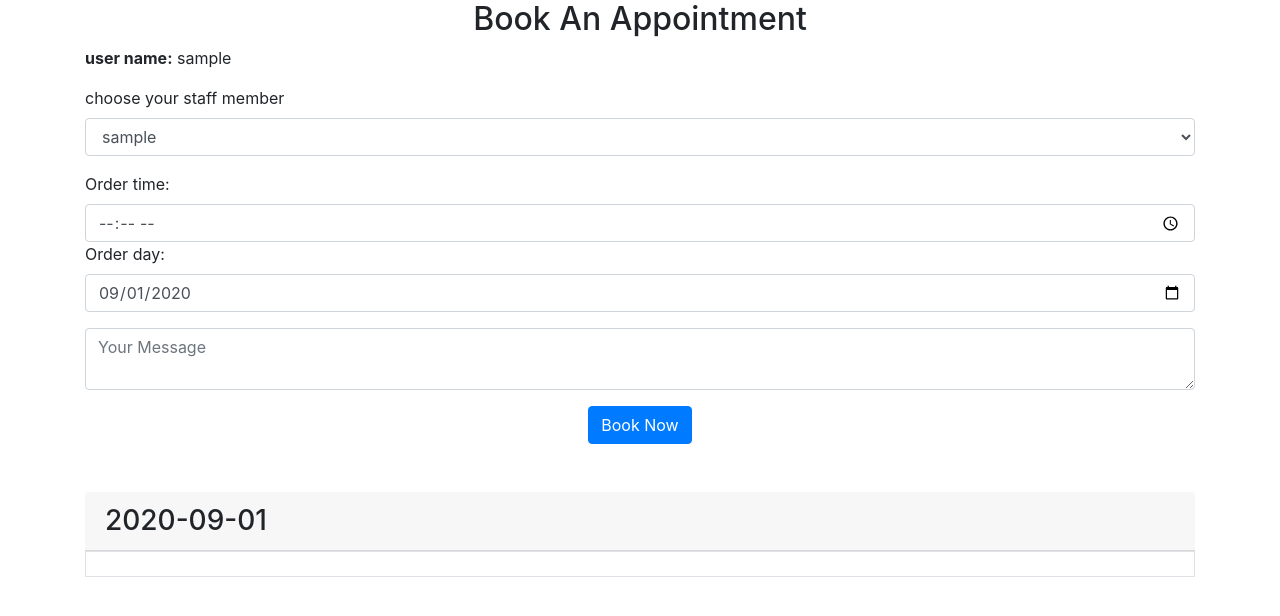
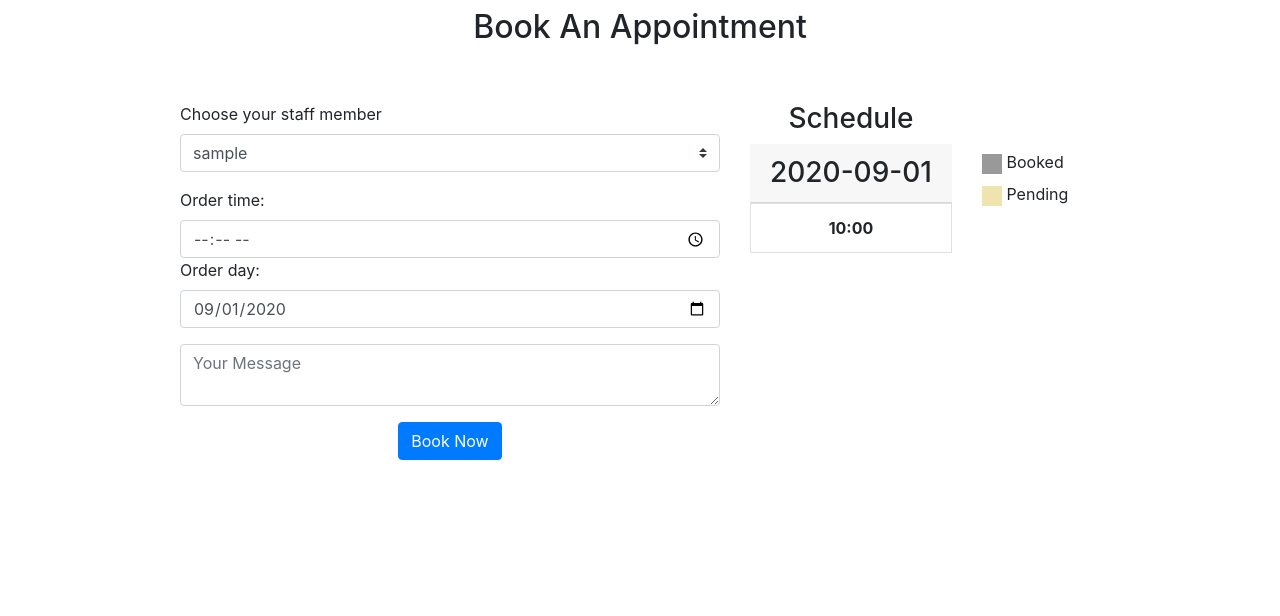
Before and after one commit to Lanaok/project, a Django app: page /company/1/order/ in a window 1280 px wide. Shown: the part 56-672 px from the top of the page. Run offline with Django 3.2, Linux system fonts and the light colour scheme; a user stored in the database is signed in; tables that the repository leaves empty hold one stand-in row (values such as "Sample post"); data that the repository does not hold is empty; parts of the project's set-up code (start-up, migrations or seed data) failed here and were passed over; some libraries are stand-ins or nearby versions.

Commit message:
changed make order template, added pending approval times in schedule

```diff
--- a/mysite/order/templates/order/make_order.html
+++ b/mysite/order/templates/order/make_order.html
@@ -1,41 +1,36 @@
 {% extends 'base.html' %}
 
+{% block head_title %} Make An Appointment {% endblock %}
 {% block content %}
-
-
     <!-- Book An Oppointment Area Start -->
     <section class="book-an-oppointment-area section-padding-100 bg-img bg-gradient-overlay jarallax clearfix">
 
         <div class="container">
             <div class="row">
                 <!-- Section Heading -->
-                <div class="col-12">
+                <div class="col-12 mt-2">
                     <div class="section-heading text-center white">
                         <h2>Book An Appointment</h2>
                         <div class="line"></div>
                     </div>
                 </div>
             </div>
+            <div class="row">
+                <div class="col-1">
 
-            <div class="row">
-                <div class="col-12">
+                </div>
+                <div class="col-6 mt-5">
                     <!-- Appointment Form -->
                     <div class="appointment-form">
                         <form action="#" method="post">
                             {% csrf_token %}
                             <div class="row">
-                                <div class="col-md-6">
-                                    <div class="form-group mb-30">
-
-                                        <p><strong> user name:</strong> {{ username }} </p>
-                                    </div>
-                                </div>
 
                                 <div class="col-md-12">
                                     <div class="form-group mb-25">
                                         <div class="form-group">
-                                            <label for="staffCombo">choose your staff member</label>
-                                            <select name="your-staff" class="form-control"
+                                            <label for="staffCombo">Choose your staff member</label>
+                                            <select name="your-staff" class="form-control custom-select"
                                                     id="staffCombo">
                                                 {% for s in staff %}
                                                     <option data-id="{{ s.id }}">{{ s }}</option>
@@ -62,53 +57,85 @@
                                 <div class="col-12 text-center">
                                     <button type="submit" class="btn btn-primary">Book Now</button>
                                 </div>
+
                             </div>
                         </form>
                     </div>
                 </div>
+                <div class="col-auto mt-5">
+                    <div class="row justify-content-center">
+                        <h3>Schedule</h3>
+                    </div>
+                    <h3 class="card-header" id="monthAndYear">Monday, Aug 17</h3>
+                    <div class="table-responsive">
+                        <table class="table table-bordered" id="calendar">
+                            <td style="width: 100%;">
+
+                            </td>
+                        </table>
+                    </div>
+                </div>
+                <div class="col-2 mt-5 pt-5">
+                    <label>
+                        <svg width="20" height="20">
+                            <rect width="20" height="20" style="fill:#999;stroke-width:0;stroke:rgb(0,0,0)"/>
+                        </svg>
+                        Booked
+                    </label>
+                    <label>
+                        <svg width="20" height="20">
+                            <rect width="20" height="20" style="fill:#efe3af;stroke-width:0;stroke:rgb(0,0,0)"/>
+                        </svg>
+                        Pending
+                    </label>
+                </div>
             </div>
+        </div>
         </div>
     </section>
 
 
     <!-- Book An Oppointment Area End -->
 
-    <div class="container mt-5">
-        <h3 class="card-header" id="monthAndYear">Monday, Aug 17</h3>
-        <div style="overflow:auto;">
-            <table class="table table-bordered table-responsive" id="calendar">
-                <thead>
-                <tr id="calendar-head-row" class="btn-group">
-                </tr>
-                </thead>
-            </table>
-        </div>
-    </div>
-
     {% block javascript %}
         <script>
             function drawTopRow(from, to) {
-                calTopRow = document.getElementById("calendar-head-row")
-                calTopRow.innerHTML = ""
-                for (let i = from; i < to; i++) {
-                    col = document.createElement("th")
-                    colText = document.createTextNode(i + ":00")
+                calendarTopRow = document.getElementById("calendar")
+                calendarTopRow.innerHTML = ""
+                for (let i = from; i <= to; i++) {
+                    row = document.createElement("tr")
+                    col = document.createElement("td")
+                    colText = document.createElement("b")
+                    colText.innerText = (i + ":00")
+                    div = document.createElement("div")
+                    div.setAttribute("style", "text-align: center; ")
                     col.id = `time_cell_${i}`
-                    col.appendChild(colText)
-                    calTopRow.appendChild(col)
+
+                    div.appendChild(colText)
+                    col.appendChild(div)
+                    row.appendChild(col)
+                    calendarTopRow.appendChild(row)
                 }
             }
 
-            function getGradient(percent) {
-                return `background:  linear-gradient(to right, #efe3af ${percent}%,#ffffff ${percent}%)`
+            function getApprovedGradient(percent) {
+                return `background:  linear-gradient(to bottom, #999 ${percent}%,#ffffff ${percent}%)`
             }
 
-            function getGradientToLeft(percent) {
-                return `background:  linear-gradient(to left, #efe3af ${percent}%,#ffffff ${percent}%)`
+            function getApprovedGradientToLeft(percent) {
+                return `background:  linear-gradient(to top, #999 ${percent}%,#ffffff ${percent}%)`
+            }
+
+            function getPendingGradient(percent) {
+                return `background:  linear-gradient(to bottom, #efe3af ${percent}%,#ffffff ${percent}%)`
+            }
+
+            function getPendingGradientToLeft(percent) {
+                return `background:  linear-gradient(to top, #efe3af ${percent}%,#ffffff ${percent}%)`
             }
 
             // from, to is in hours double value
-            function setColorOfCell(from, to) {
+            function setColorOfCell(from, to, getGradient, getGradientToLeft) {
                 from_min = from * 60
                 to_min = to * 60
                 cell_count = to - from
@@ -135,8 +162,8 @@
                 document.getElementById("monthAndYear").innerText = title
             }
 
-            var working_hour_from = parseInt("{{ working_hour_from }}".split())
-            var working_hour_to = parseInt("{{ working_hour_to }}".split())
+            var working_hour_from = parseInt("{{ working_hour_from }}".split()[0])
+            var working_hour_to = parseInt("{{ working_hour_to }}".split()[0])
             if ("{{ working_hour_from }}".includes("p.m.")) {
                 working_hour_from += 12
             }
@@ -163,19 +190,24 @@
                     },
                     dataType: 'json',
                     success: function (data) {
-                        result = data['result']
-                        console.log(result)
+                        approvedIntervals = data['approved_intervals']
+                        pendingIntervals = data['pending_intervals']
                         drawTopRow(working_hour_from, working_hour_to)
-                        for (let i = 0; i < result.length; i++) {
-                            splitTime = result[i]['from'].split(':')
-                            from = parseInt(splitTime[0]) + parseFloat(splitTime[1] / 60)
-                            console.log(from)
-                            to = from + parseInt(result[i]['duration'])
-                            console.log(from + ' ' + to)
-                            setColorOfCell(from, to)
-                        }
+                        colorRows(approvedIntervals, getApprovedGradient, getApprovedGradientToLeft)
+                        colorRows(pendingIntervals, getPendingGradient, getPendingGradientToLeft)
                     }
                 });
+            }
+
+            function colorRows(result, gradientFun, gradientFunLeft) {
+                for (let i = 0; i < result.length; i++) {
+                    splitTime = result[i]['from'].split(':')
+                    from = parseInt(splitTime[0]) + parseFloat(splitTime[1] / 60)
+                    console.log(from)
+                    to = from + parseInt(result[i]['duration'])
+                    console.log(from + ' ' + to)
+                    setColorOfCell(from, to, gradientFun, gradientFunLeft)
+                }
             }
 
 
--- a/mysite/order/views.py
+++ b/mysite/order/views.py
@@ -80,9 +80,14 @@ def get_staff_schedule(request):
         staff = StaffMember.objects.get(pk=request.GET['staff_id'])
         date = datetime.datetime.strptime(request.GET['date'], '%Y-%m-%d')
 
-        orders = list(Order.objects.filter(staff_order=staff, order_day=date, order_state=Order.OrderState.approved))
-        time_intervals = []
+        orders = list(Order.objects.filter(staff_order=staff, order_day=date))
+        approved_intervals = []
+        pending_intervals = []
         for order in orders:
-            time_intervals.append({'from': order.order_time, 'duration': order.service_order.duration.seconds / 3600})
-        return JsonResponse({'result': time_intervals})
+            if order.order_state == Order.OrderState.approved:
+                approved_intervals.append({'from': order.order_time, 'duration': order.service_order.duration.seconds / 3600})
+            elif order.order_state == Order.OrderState.requested:
+                pending_intervals.append({'from': order.order_time, 'duration': order.service_order.duration.seconds / 3600})
+
+        return JsonResponse({'approved_intervals': approved_intervals, 'pending_intervals': pending_intervals})
     return None
```
